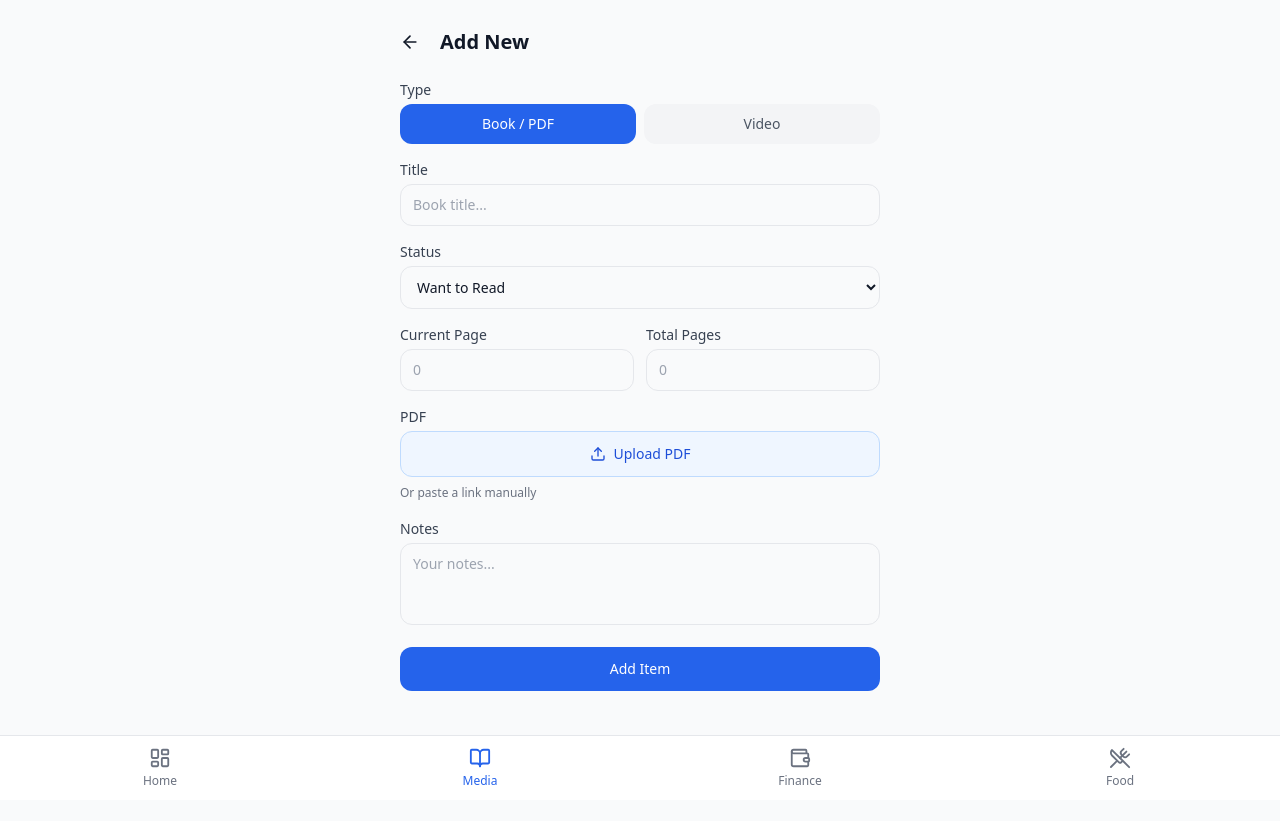
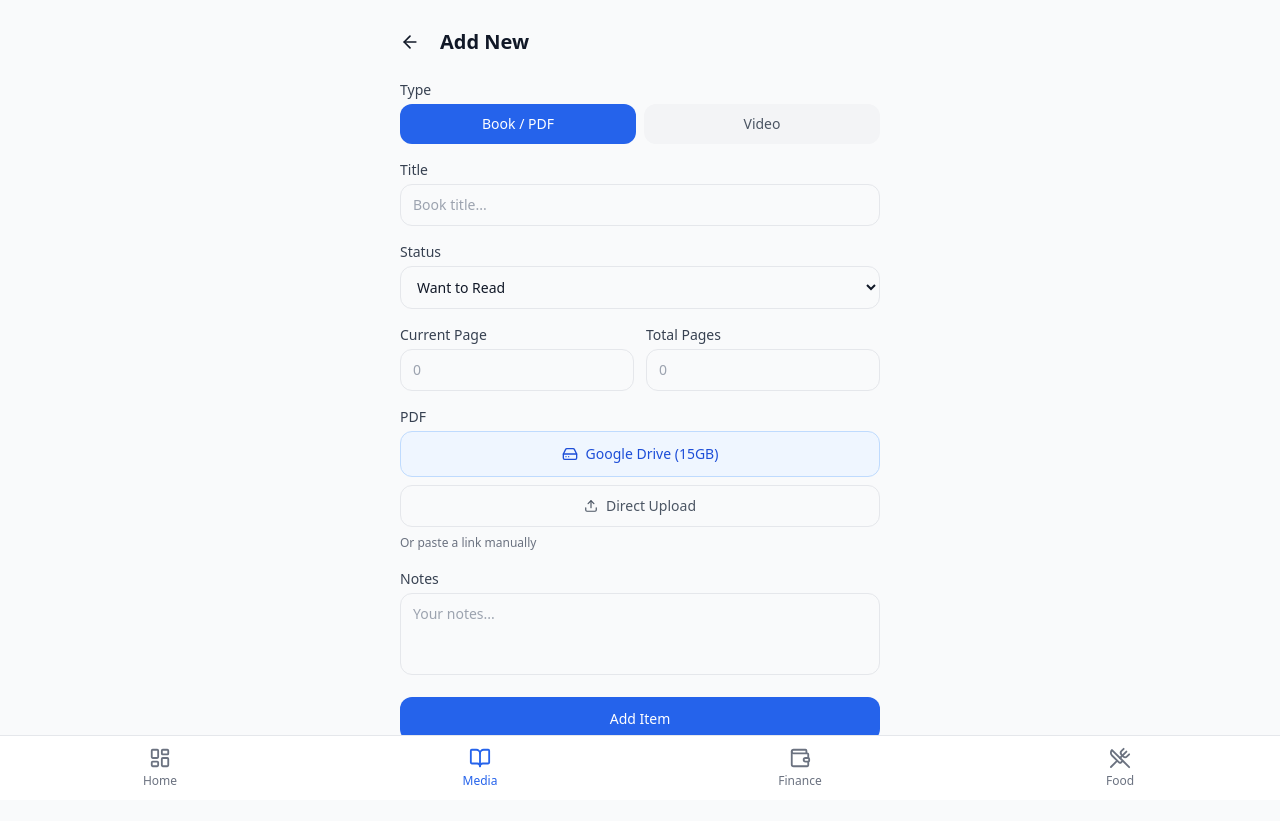
Before and after one commit to MuhammadLuqman-99/personal, a Next.js app: page /media/add in a window 1280 px wide. Before the commit the page ends 800 px from the top, so only its background shows below. Built offline with nearby package versions, Linux system fonts and the light colour scheme; no server answers.

Commit message:
feat: add both Google Drive (15GB) and direct upload options
- Google Drive: login once, 15GB free, stored in your Drive
- Direct Upload: no login, 1GB Supabase storage
- Paste link: manual option as fallback

Co-Authored-By: Claude Opus 4.6 (1M context) <noreply@anthropic.com>

```diff
--- a/src/components/media/MediaForm.tsx
+++ b/src/components/media/MediaForm.tsx
@@ -2,8 +2,9 @@
 
 import { useState, useRef } from 'react';
 import { useRouter } from 'next/navigation';
-import { Upload, Loader2, Link as LinkIcon } from 'lucide-react';
+import { Upload, Loader2, Link as LinkIcon, HardDrive } from 'lucide-react';
 import { MediaItem, MediaType, MediaStatus } from '@/lib/types';
+import { useGoogleDrivePicker } from '@/lib/useGoogleDrivePicker';
 
 interface MediaFormProps {
   item?: MediaItem;
@@ -13,6 +14,7 @@ interface MediaFormProps {
 export default function MediaForm({ item, mode }: MediaFormProps) {
   const router = useRouter();
   const fileInputRef = useRef<HTMLInputElement>(null);
+  const { openPicker } = useGoogleDrivePicker();
 
   const [type, setType] = useState<MediaType>(item?.type || 'book');
   const [title, setTitle] = useState(item?.title || '');
@@ -70,6 +72,20 @@ export default function MediaForm({ item, mode }: MediaFormProps) {
       setUploading(false);
       if (fileInputRef.current) fileInputRef.current.value = '';
     }
+  }
+
+  function handleDrivePicker() {
+    setUploading(true);
+    setError('');
+    openPicker((result) => {
+      setUploading(false);
+      if (result) {
+        setPdfUrl(result.url);
+        if (!title && result.name) {
+          setTitle(result.name.replace(/\.pdf$/i, ''));
+        }
+      }
+    });
   }
 
   async function handleSubmit(e: React.FormEvent) {
@@ -229,18 +245,30 @@ export default function MediaForm({ item, mode }: MediaFormProps) {
               </div>
             ) : (
               <div className="space-y-2">
+                {/* Google Drive - 15GB free */}
                 <button
                   type="button"
-                  onClick={() => fileInputRef.current?.click()}
+                  onClick={handleDrivePicker}
                   disabled={uploading}
                   className="w-full py-3 rounded-xl bg-blue-50 text-blue-700 font-medium text-sm hover:bg-blue-100 transition-colors flex items-center justify-center gap-2 border border-blue-200"
                 >
                   {uploading ? (
                     <Loader2 size={16} className="animate-spin" />
                   ) : (
-                    <Upload size={16} />
+                    <HardDrive size={16} />
                   )}
-                  {uploading ? 'Uploading...' : 'Upload PDF'}
+                  {uploading ? 'Loading...' : 'Google Drive (15GB)'}
+                </button>
+
+                {/* Direct upload - Supabase 1GB */}
+                <button
+                  type="button"
+                  onClick={() => fileInputRef.current?.click()}
+                  disabled={uploading}
+                  className="w-full py-2.5 rounded-xl bg-gray-50 text-gray-600 font-medium text-sm hover:bg-gray-100 transition-colors flex items-center justify-center gap-2 border border-gray-200"
+                >
+                  <Upload size={14} />
+                  Direct Upload
                 </button>
                 <input
                   ref={fileInputRef}
@@ -249,6 +277,7 @@ export default function MediaForm({ item, mode }: MediaFormProps) {
                   onChange={handleFileUpload}
                   className="hidden"
                 />
+
                 <button
                   type="button"
                   onClick={() => setShowLinkInput(!showLinkInput)}
```
